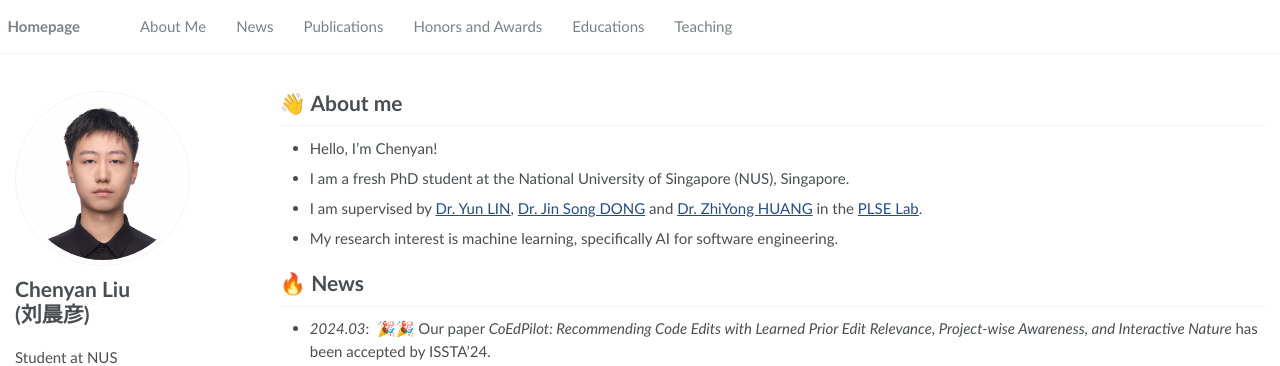
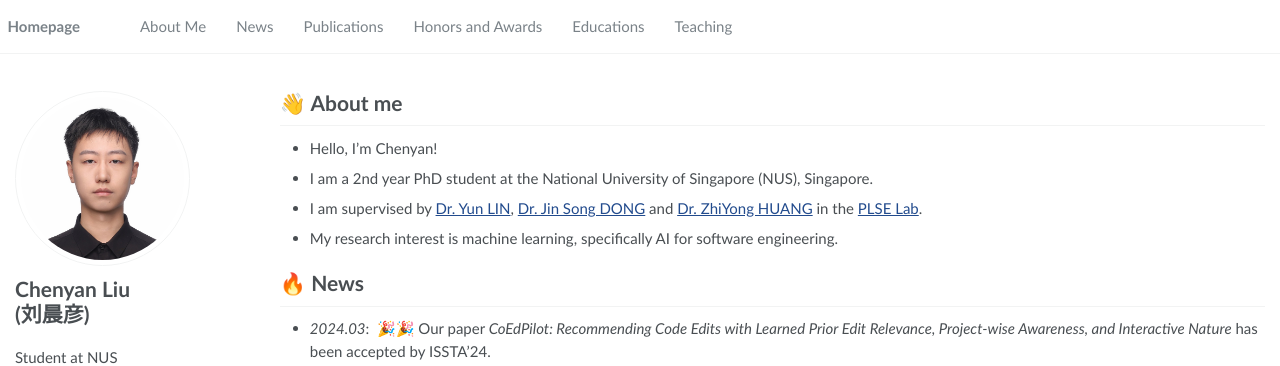
Before and after one commit to chenyan1999/chenyan1999.github.io, a Jekyll site: the page built from _pages/about.md, in a window 1280 px wide and 1272 px high. Shown: the top 366 px of the window. Built offline with Jekyll 4.4.1, drawn with Linux system fonts in a browser that asks for light colours.

Commit message:
update phd year

```diff
--- a/_pages/about.md
+++ b/_pages/about.md
@@ -19,7 +19,7 @@ redirect_from:
 
 # 👋 About me
 * Hello, I’m Chenyan!
-* I am a fresh PhD student at the National University of Singapore (NUS), Singapore.
+* I am a 2nd year PhD student at the National University of Singapore (NUS), Singapore.
 * I am supervised by [Dr. Yun LIN](http://linyun.info/), [Dr. Jin Song DONG](https://www.comp.nus.edu.sg/~dongjs/) and [Dr. ZhiYong HUANG](https://www.comp.nus.edu.sg/~huangzy/) in the [PLSE Lab](https://nus-plse.github.io/).
 * My research interest is machine learning, specifically AI for software engineering.
 
```
